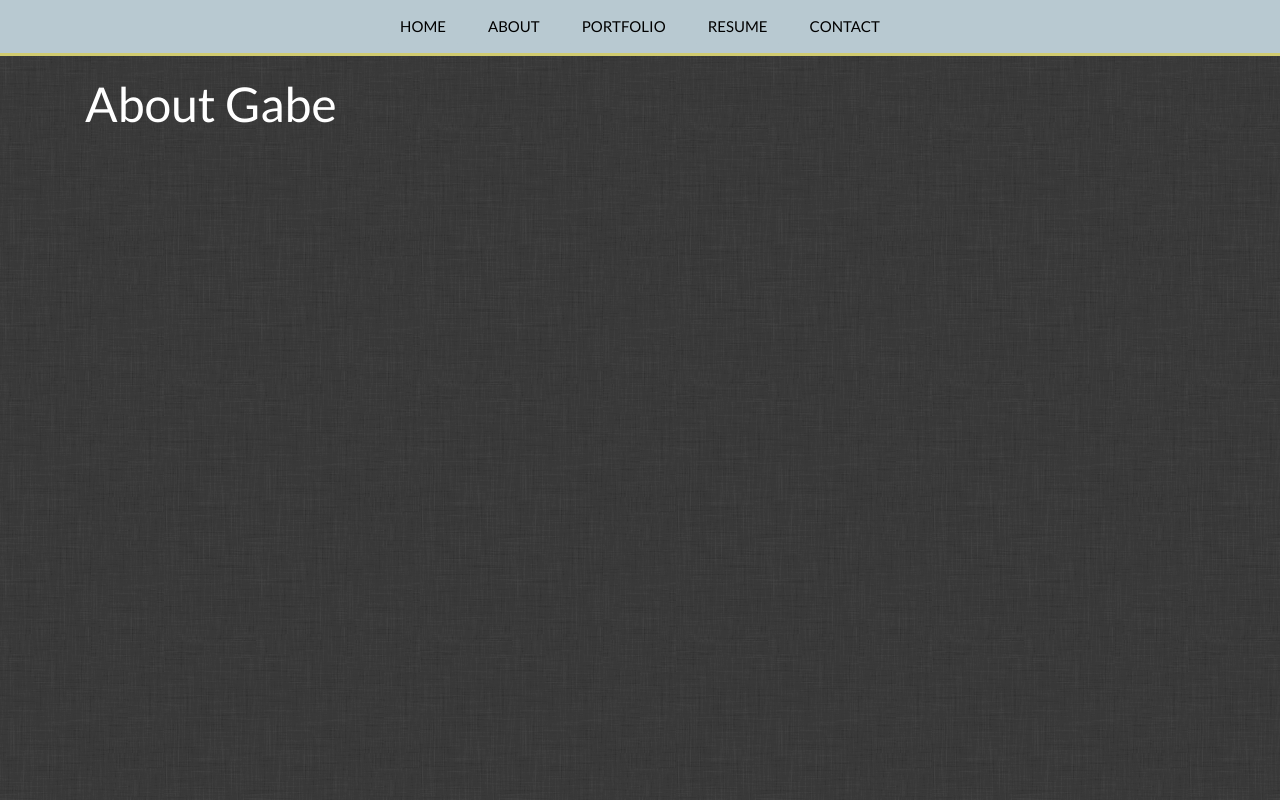
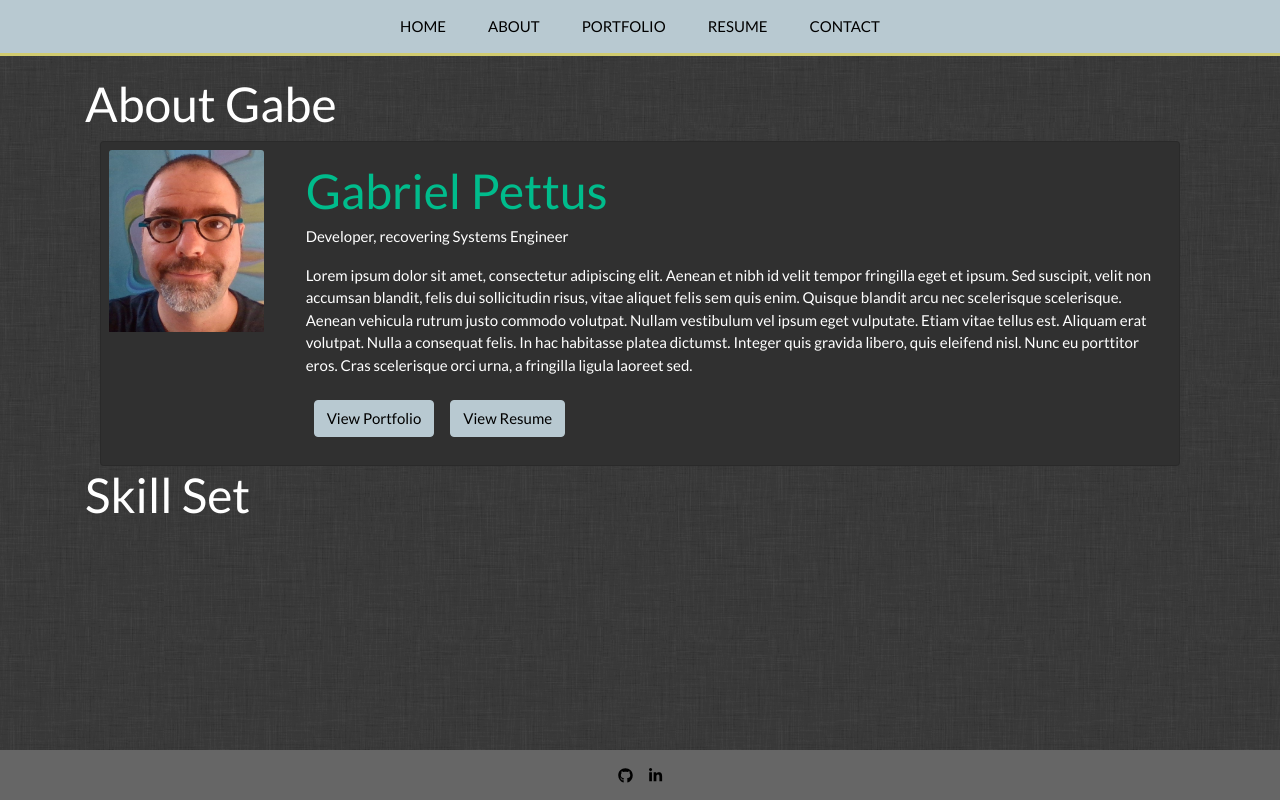
Before and after one commit to gabepettus/react-portfolio, a React (Create React App) app: page /about in a window 1280 px wide. Built offline with nearby package versions, Linux system fonts and the light colour scheme.

Commit message:
added bio card to about section

```diff
--- /dev/null
+++ b/src/components/BioCard/index.js
@@ -0,0 +1,47 @@
+import React from 'react';
+import { Link } from 'react-router-dom';
+import {
+  Card,
+  CardImg,
+  CardText,
+  CardBody,
+  CardTitle,
+  CardSubtitle,
+  Container,
+  Row,
+  Col
+} from 'reactstrap';
+
+import image from '../../assets/images/pictureOfMeCropped.jpg';
+// import './style.css';
+
+const BioCard = () => {
+  return (
+    <>
+      <Container>
+        <Card className="mx-auto">
+          <Row>
+            <Col md="2">
+              <CardImg className="image m-2" top width="100%" src={image} alt="Image of Gabe looking hireable" />
+            </Col>
+            <Col md="10">
+              <CardBody>
+                <CardTitle className="text-success font-weight-bold">
+                  <h1>Gabriel Pettus</h1>
+                </CardTitle>
+                <CardSubtitle className="text-monspace">Developer, recovering Systems Engineer</CardSubtitle>
+                <CardText className="mt-3">
+                  Lorem ipsum dolor sit amet, consectetur adipiscing elit. Aenean et nibh id velit tempor fringilla eget et ipsum. Sed suscipit, velit non accumsan blandit, felis dui sollicitudin risus, vitae aliquet felis sem quis enim. Quisque blandit arcu nec scelerisque scelerisque. Aenean vehicula rutrum justo commodo volutpat. Nullam vestibulum vel ipsum eget vulputate. Etiam vitae tellus est. Aliquam erat volutpat. Nulla a consequat felis. In hac habitasse platea dictumst. Integer quis gravida libero, quis eleifend nisl. Nunc eu porttitor eros. Cras scelerisque orci urna, a fringilla ligula laoreet sed.
+                </CardText>
+                <Link to="/portfolio" className="btn m-2 btn-success">View Portfolio</Link>
+                <Link to="/resume" className="btn m-2 btn-success">View Resume</Link>
+              </CardBody>
+            </Col>
+          </Row>
+        </Card>
+      </Container>
+    </>
+  );
+}
+
+export default BioCard;
--- a/src/components/Header/index.js
+++ b/src/components/Header/index.js
@@ -4,10 +4,8 @@ import {
     Collapse,
     Navbar,
     NavbarToggler,
-    NavbarBrand,
     Nav,
-    NavItem,
-    NavLink,
+    NavItem
 } from 'reactstrap';
 
 import './style.css';
@@ -20,7 +18,6 @@ const Header = (props) => {
         <>
             {/* <Navbar expand='md' className='header justify-content-center' fixed='top'> */}
             <Navbar expand='md' fixed='top'>
-                {/* <NavbarBrand>Gabe</NavbarBrand> */}
                 <NavbarToggler onClick={toggle} />
                 <Collapse isOpen={isOpen} navbar>
                     <Nav className='mr-auto navbar justify-content-center fixed-top header'>
--- a/src/pages/About/index.js
+++ b/src/pages/About/index.js
@@ -1,7 +1,9 @@
 import React from 'react';
-import { Container, Row, Col } from 'reactstrap';
+import { Container } from 'reactstrap';
 
+import BioCard from '../../components/BioCard';
 import Header from '../../components/Header';
+import Footer from '../../components/Footer';
 
 const About = () => {
   return (
@@ -9,7 +11,9 @@ const About = () => {
     <Container>
       <Header />
       <h1>About Gabe</h1>
-
+      <BioCard />
+      <h1>Skill Set</h1>
+      <Footer />
     </Container>
   );
 }
--- a/src/pages/Home/index.js
+++ b/src/pages/Home/index.js
@@ -1,11 +1,9 @@
 import React from "react";
-import { Container, Row, Col } from 'reactstrap';
+import { Container, Row } from 'reactstrap';
 
 import './style.css'
 import Header from '../../components/Header';
 import Footer from '../../components/Footer';
-// import data from '../../data/skills.json';
-
 
 const Home = () => {
     return (
@@ -14,7 +12,7 @@ const Home = () => {
       <Header />
           <section id="home" className="flex height-fix">
           <div id="pt" className="canvas"></div>
-          <Row className="mt-5">
+          {/* <Row className="mt-5"> */}
           <div className="flex">
             <div className="text">
               Hello, I'm <span className="highlight">Gabe Pettus</span>.
@@ -29,7 +27,7 @@ const Home = () => {
               <p>Lorem ipsum dolor sit amet, consectetur adipiscing elit. Aenean et nibh id velit tempor fringilla eget et ipsum. Sed suscipit, velit non accumsan blandit, felis dui sollicitudin risus, vitae aliquet felis sem quis enim. Quisque blandit arcu nec scelerisque scelerisque. Aenean vehicula rutrum justo commodo volutpat. Nullam vestibulum vel ipsum eget vulputate. Etiam vitae tellus est. Aliquam erat volutpat. Nulla a consequat felis. In hac habitasse platea dictumst. Integer quis gravida libero, quis eleifend nisl. Nunc eu porttitor eros. Cras scelerisque orci urna, a fringilla ligula laoreet sed. </p>
             </div>
           </div>
-          </Row>
+          {/* </Row> */}
       <Footer />
           </section>
         </Container >
```
